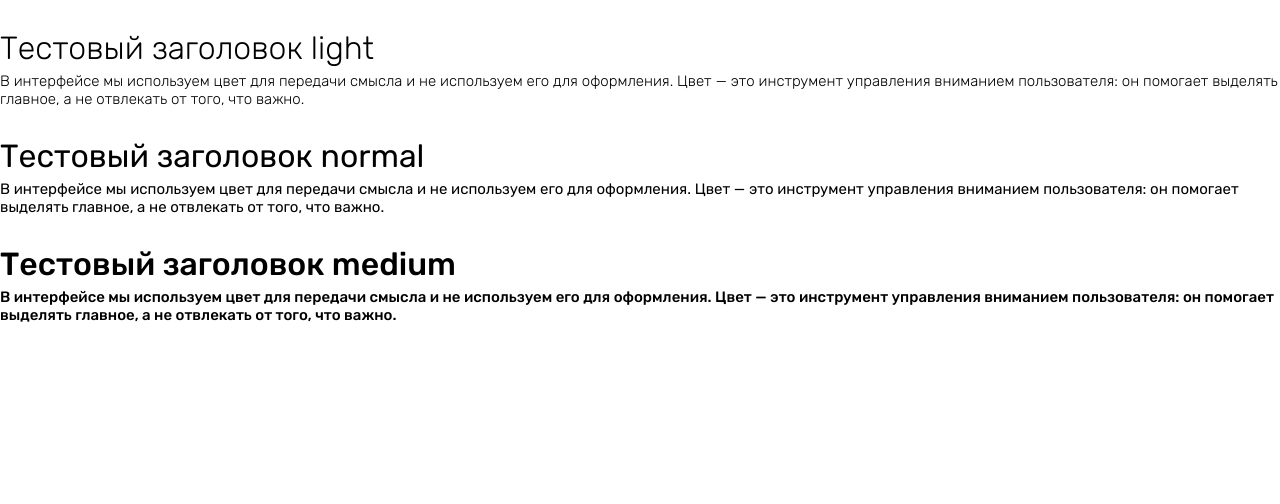
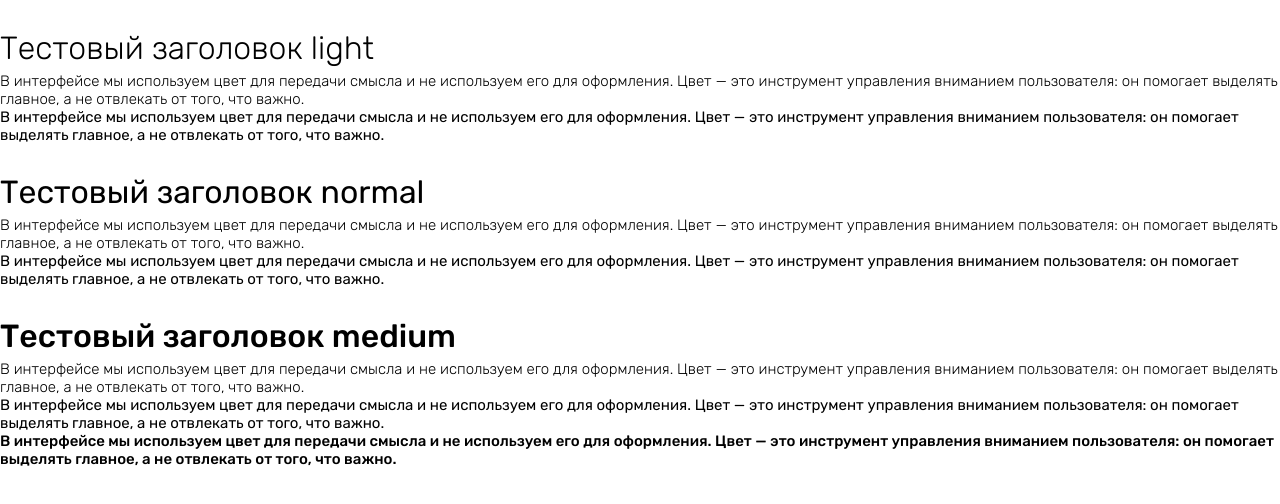
Before and after one commit to yvelir2008/TheBolt, a plain HTML site: page index.html in a window 1280 px wide. Drawn offline with Linux system fonts and the light colour scheme.

Commit message:
Update index.html

```diff
--- a/index.html
+++ b/index.html
@@ -10,11 +10,17 @@
     </style>
   </head>
   <body>
+    <div class="content">
       <h1 class="light">Тестовый заголовок light</h1>
       <p class="light">В интерфейсе мы используем цвет для передачи смысла и не используем его для оформления. Цвет — это инструмент управления вниманием пользователя: он помогает выделять главное, а не отвлекать от того, что важно.</p>
+      <p class="normal">В интерфейсе мы используем цвет для передачи смысла и не используем его для оформления. Цвет — это инструмент управления вниманием пользователя: он помогает выделять главное, а не отвлекать от того, что важно.</p>
       <h1 class="normal">Тестовый заголовок normal</h1>
+      <p class="light">В интерфейсе мы используем цвет для передачи смысла и не используем его для оформления. Цвет — это инструмент управления вниманием пользователя: он помогает выделять главное, а не отвлекать от того, что важно.</p>
       <p class="normal">В интерфейсе мы используем цвет для передачи смысла и не используем его для оформления. Цвет — это инструмент управления вниманием пользователя: он помогает выделять главное, а не отвлекать от того, что важно.</p>
       <h1 class="medium">Тестовый заголовок medium</h1>
+      <p class="light">В интерфейсе мы используем цвет для передачи смысла и не используем его для оформления. Цвет — это инструмент управления вниманием пользователя: он помогает выделять главное, а не отвлекать от того, что важно.</p>
+      <p class="normal">В интерфейсе мы используем цвет для передачи смысла и не используем его для оформления. Цвет — это инструмент управления вниманием пользователя: он помогает выделять главное, а не отвлекать от того, что важно.</p>
       <p class="medium">В интерфейсе мы используем цвет для передачи смысла и не используем его для оформления. Цвет — это инструмент управления вниманием пользователя: он помогает выделять главное, а не отвлекать от того, что важно.</p>
+    </div>
   </body>
 </html>
```
Lines whose indentation alone changed are shown as unchanged.
